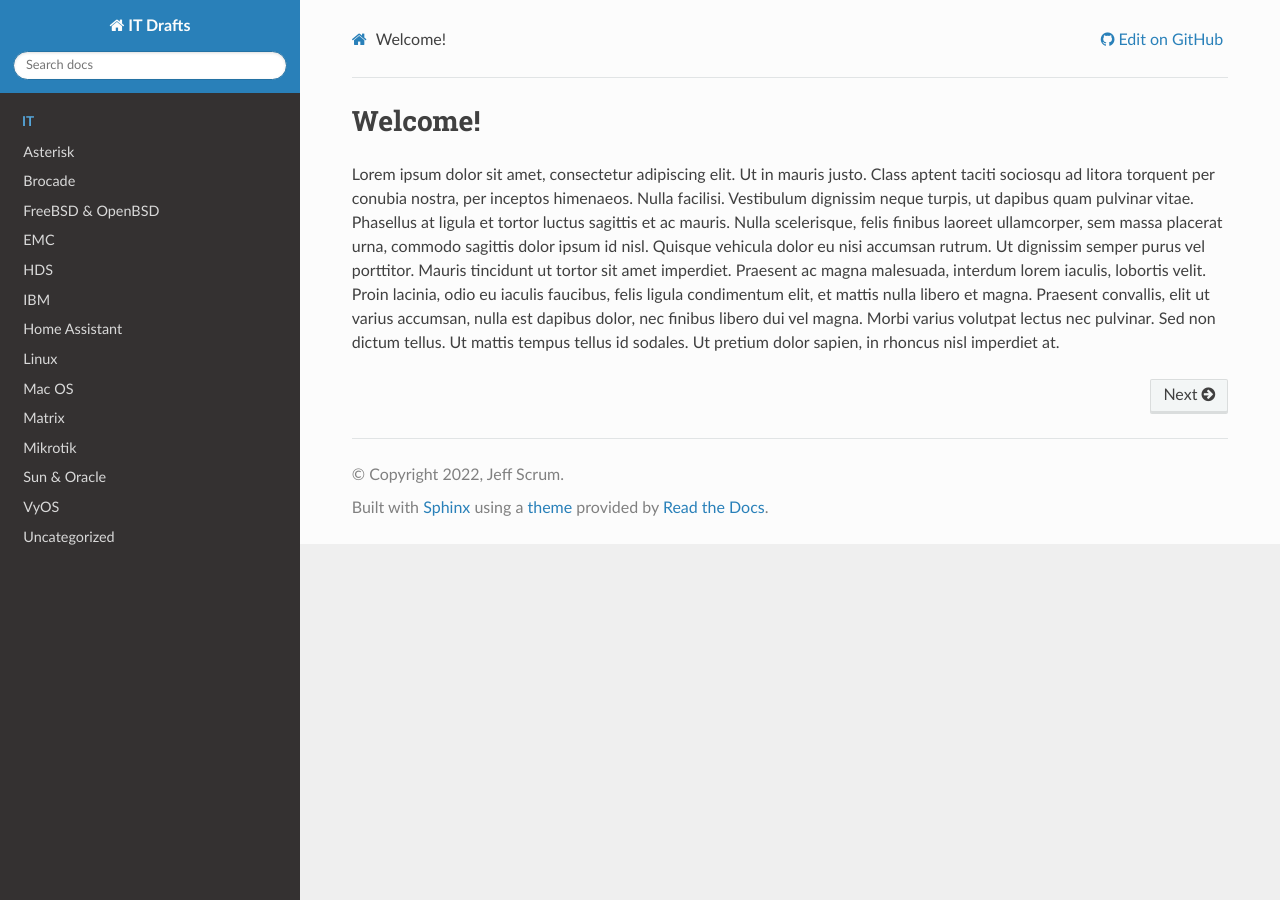
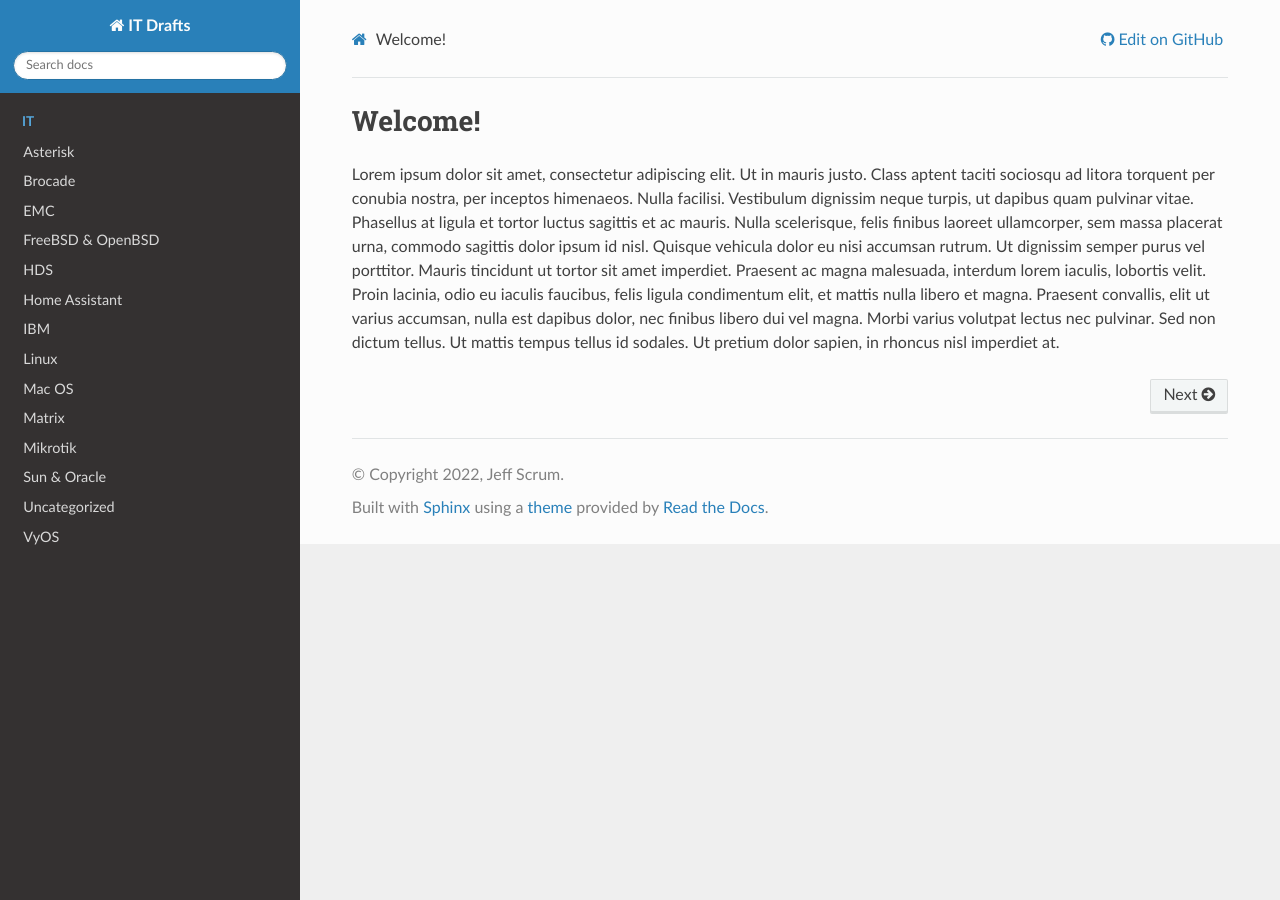
Before and after one commit to jeffscrum/jeffscrum.github.io, a Sphinx documentation site: the page built from source/index.rst, in a window 1280 px wide. Built offline with Sphinx 7.4.7 and the Read the Docs theme 2.0.0, drawn with Linux system fonts in a browser that asks for light colours.

```diff
--- a/source/index.rst
+++ b/source/index.rst
@@ -17,18 +17,18 @@ Lorem ipsum dolor sit amet, consectetur adipiscing elit. Ut in mauris justo. Cla
 
    asterisk/index
    brocade/index
+   emc/index
    bsd/index
-   emc/index
    hds/index
+   homeassistant/index
    ibm/index
-   homeassistant/index
    linux/index
    mac/index
    matrix/index
    mikrotik/index
    sun-oracle/index
+   uncategorized/index
    vyos/index
-   uncategorized/index
 
 
 
```
